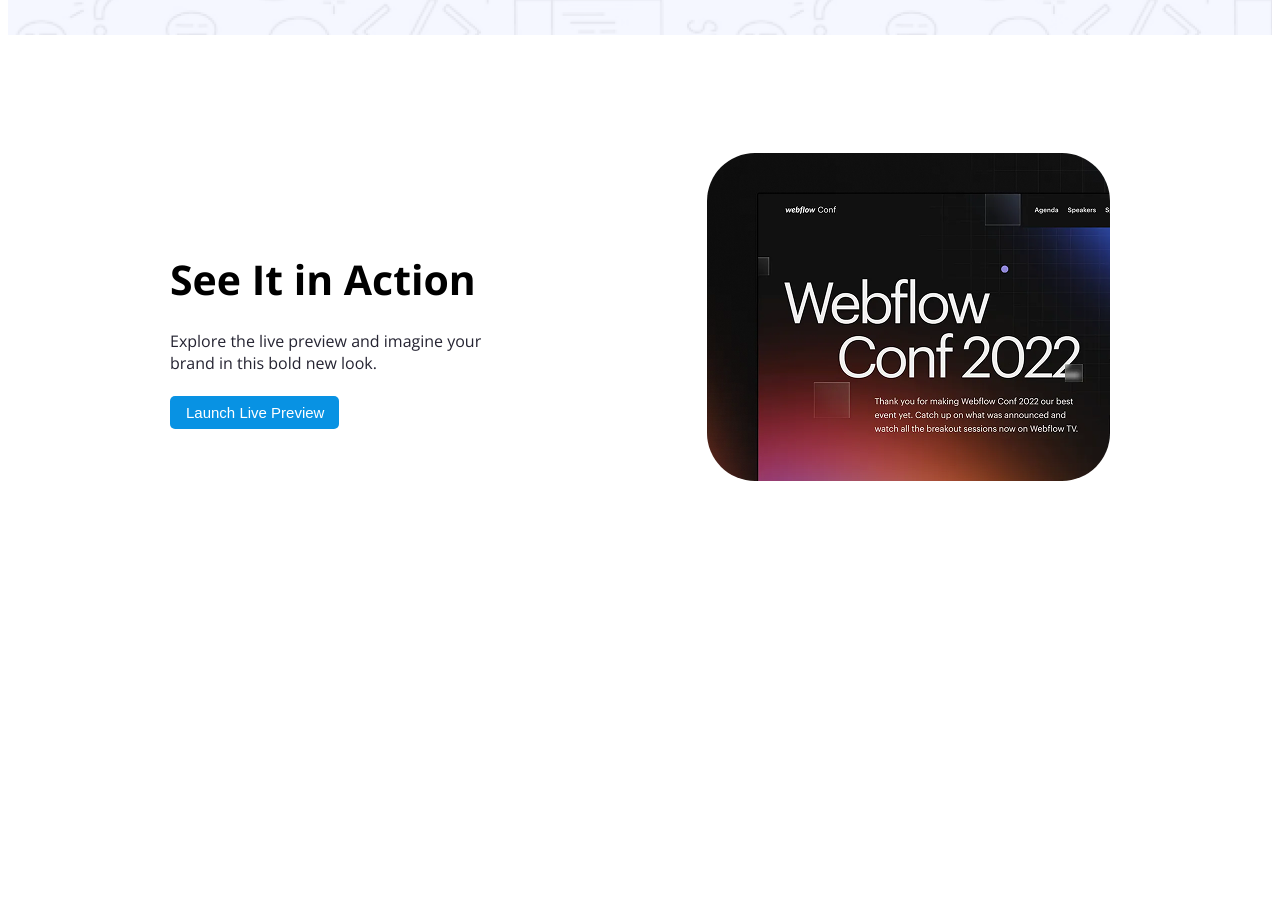
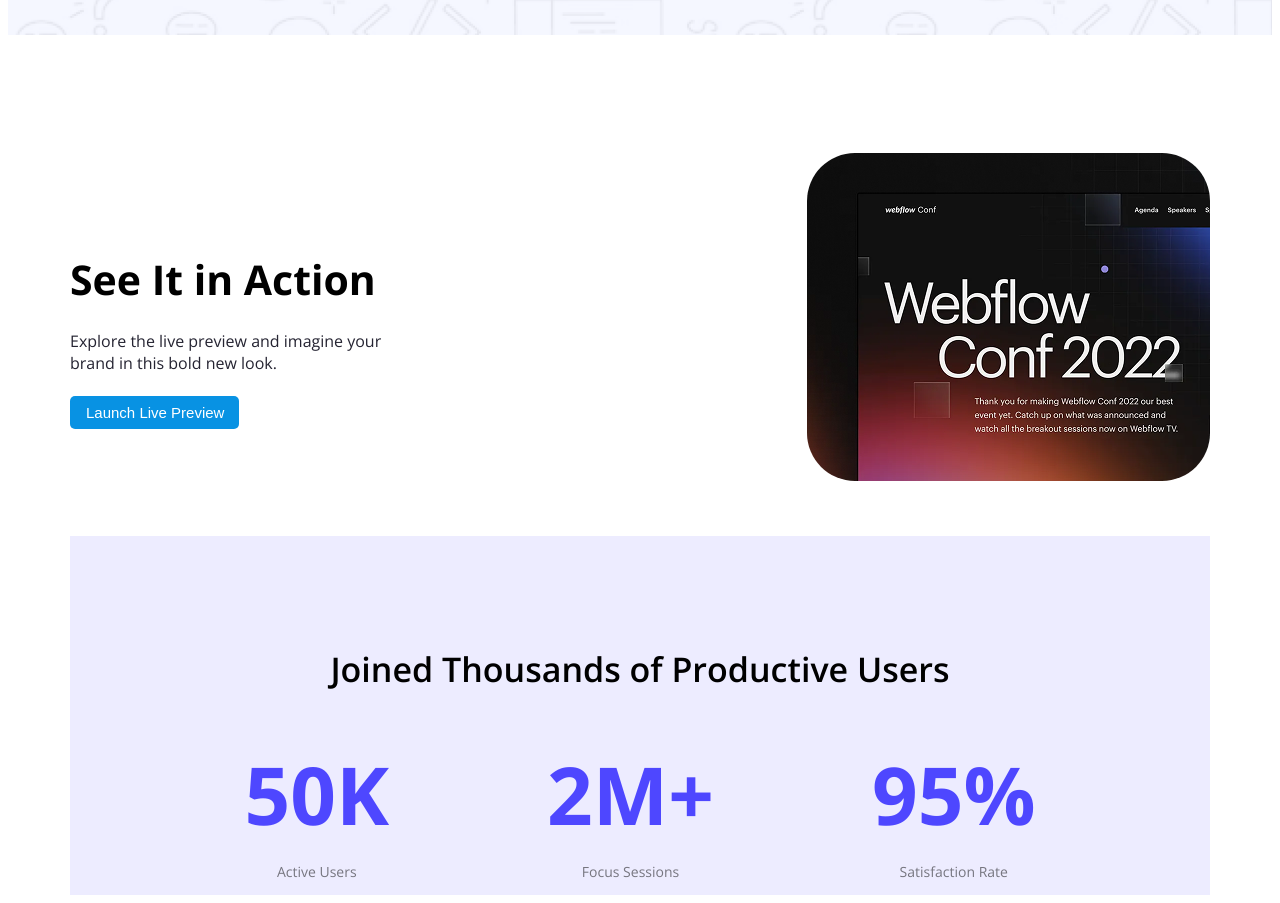
Before and after one commit to ashraf03/assingment01, a plain HTML site: page index.html in a window 1280 px wide. Shown: the part 719-1622 px from the top of the page. Before the commit the page ends 1263 px from the top, so only its background shows below. Drawn offline with nearby package versions, Linux system fonts and the light colour scheme.

Commit message:
Added some user section title user coloumn

```diff
--- a/index.html
+++ b/index.html
@@ -37,6 +37,23 @@
                 <img src="images/wc-mini.png" alt="">
             </div>
         </section>
+        <section class="users-section users-section-bg">
+            <h3 class="users-title">Joined Thousands of Productive Users</h3>
+            <div class="user">
+                <div class="user-cloumn">
+                    <h2>50K</h2>
+                    <p>Active Users</p>
+                </div>
+                <div class="user-cloumn">
+                    <h2>2M+</h2>
+                    <p>Focus Sessions</p>
+                </div>
+                <div class="user-cloumn">
+                    <h2>95%</h2>
+                    <p>Satisfaction Rate</p>
+                </div>
+            </div>
+        </section>
     </main>
     <footer>
 
--- a/styles/styles.css
+++ b/styles/styles.css
@@ -72,10 +72,10 @@
     margin-top: 68px;
 }
 .action-cloumn{
-    margin-left: 100px;
+    /* margin-left: 100px; */
 }
 .action-cloumn img {
-    margin: 50px 100px 50px 0px;
+    margin: 50px 0px 50px 0px;
     border-radius: 48px;
 }
 h3.action-title{
@@ -86,3 +86,35 @@
     color: #252432;
     margin-bottom: 22px;
 }
+/* Css for users-section */
+.users-section-bg{
+    background-color: rgba(78, 71, 255, 0.1);
+}
+.users-section{
+  padding-top: 50px;
+}
+h3.users-title{
+    text-align: center;
+    font-size: 34px;
+    font-weight: 600;
+    margin: 60px 0px -19px 0px;
+}
+.user {
+    display: flex;
+    align-items: center;
+    justify-content: center;
+    gap: 158px;
+    text-align: center;
+}
+.user-cloumn{
+
+}
+.user-cloumn h2{
+    font-size: 80px;
+    color: #4E47FF;
+    margin-bottom: 0px;
+}
+.user-cloumn p{
+    color: rgba(0, 0, 0, 0.5);
+    font-size: 14px;
+}
```
